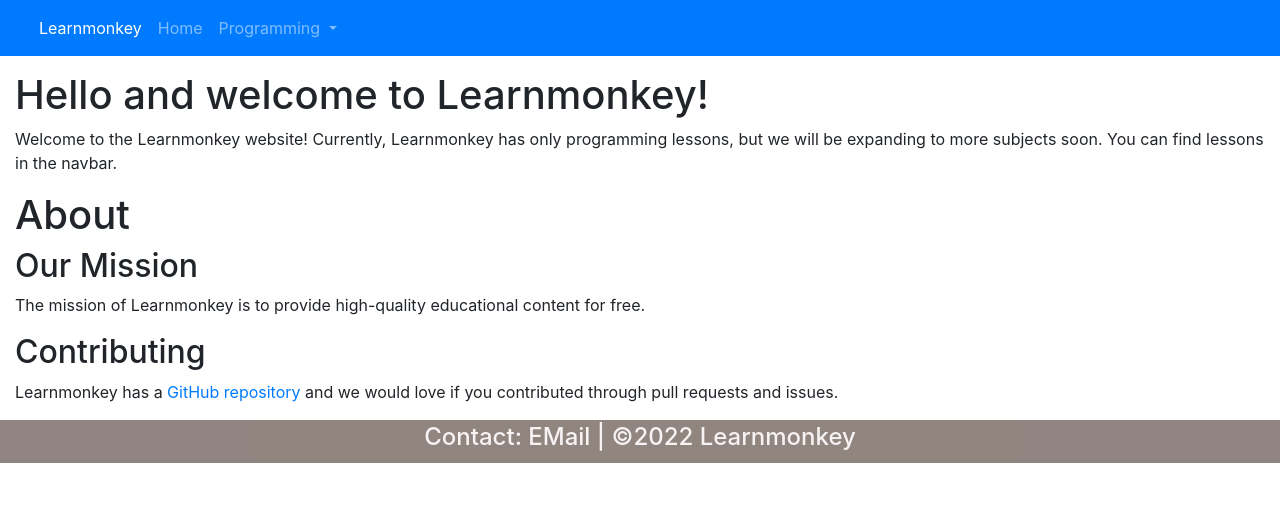
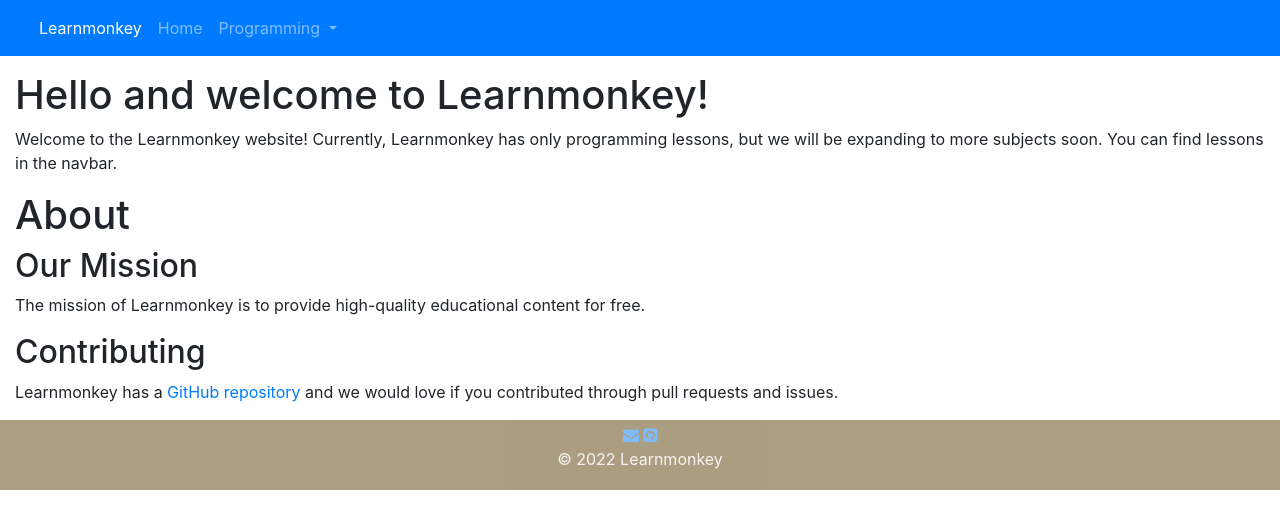
Before and after one commit to learnmonkey/learnmonkey.github.io, a Jekyll site: the page built from index.html, in a window 1280 px wide. Shown: the top 529 px of the page. Built offline with Jekyll 4.4.1, drawn with Linux system fonts in a browser that asks for light colours.

Commit message:
New footer

```diff
--- a/_includes/footer.html
+++ b/_includes/footer.html
@@ -1,8 +1,10 @@
-<!-- <footer class="bg-light text-center text-white">
-    <div class="text-center p-3" style="background-color: rgba(0, 0, 0, 0.2);">
-        &copy; 2022 {{site.title}}
+<!-- the site. things are the values set in the _config.yml file -->
+<footer>
+    <div id="footer-icons">
+        <a href="mailto:{{site.email}}"><i class="fa fa-envelope footer-icon"></i></a>
+        <a href="https://github.com/{{site.github_username}}"><i class="fa fa-github-square footer-icon"></i></a>
     </div>
-</footer> -->
-<footer>
-	<h4><a href="mailto:learnmonkey2@gmail.com" class="footlink">Contact: EMail</a> | &#169;2022 Learnmonkey</h4>
+    <div id="footer-copyright">
+        <p style="text-align: center;">&copy; 2022 {{site.title}}</p>
+    </div>
 </footer>
--- a/_includes/head.html
+++ b/_includes/head.html
@@ -8,4 +8,5 @@
     <script src="https://cdn.jsdelivr.net/npm/bootstrap@4.6.1/dist/js/bootstrap.bundle.min.js"></script>
     <link rel="stylesheet" href="/assets/css/style.css">
     <script src="/assets/js/script.js"></script>
+    <link rel="stylesheet" href="https://cdnjs.cloudflare.com/ajax/libs/font-awesome/4.7.0/css/font-awesome.min.css">
 </head>
--- a/assets/css/style.css
+++ b/assets/css/style.css
@@ -13,12 +13,33 @@ main {
 footer {
     text-align: center;
     padding: 3px;
-    background-color: rgb(37, 13, 4);
+    background-color: rgb(90, 63, 4);
     color: #f0e9e9;
     opacity: 50%;
 }
 
-a.footlink {
+/*
+a.footer-link {
     text-decoration: none;
-    color: #f0e9e9;
+    color: lightgray;
 }
+
+a.footer-link:hover {
+    text-decoration: underline;
+    color: lightgray;
+}
+*/
+
+a.footer-icon {
+    margin-left: 5px;
+    margin-right: 5px;
+    height: 5px;
+}
+
+#footer-icons {
+    width: 100%;
+}
+
+#footer-copyright {
+    width: 100%;
+}
```
